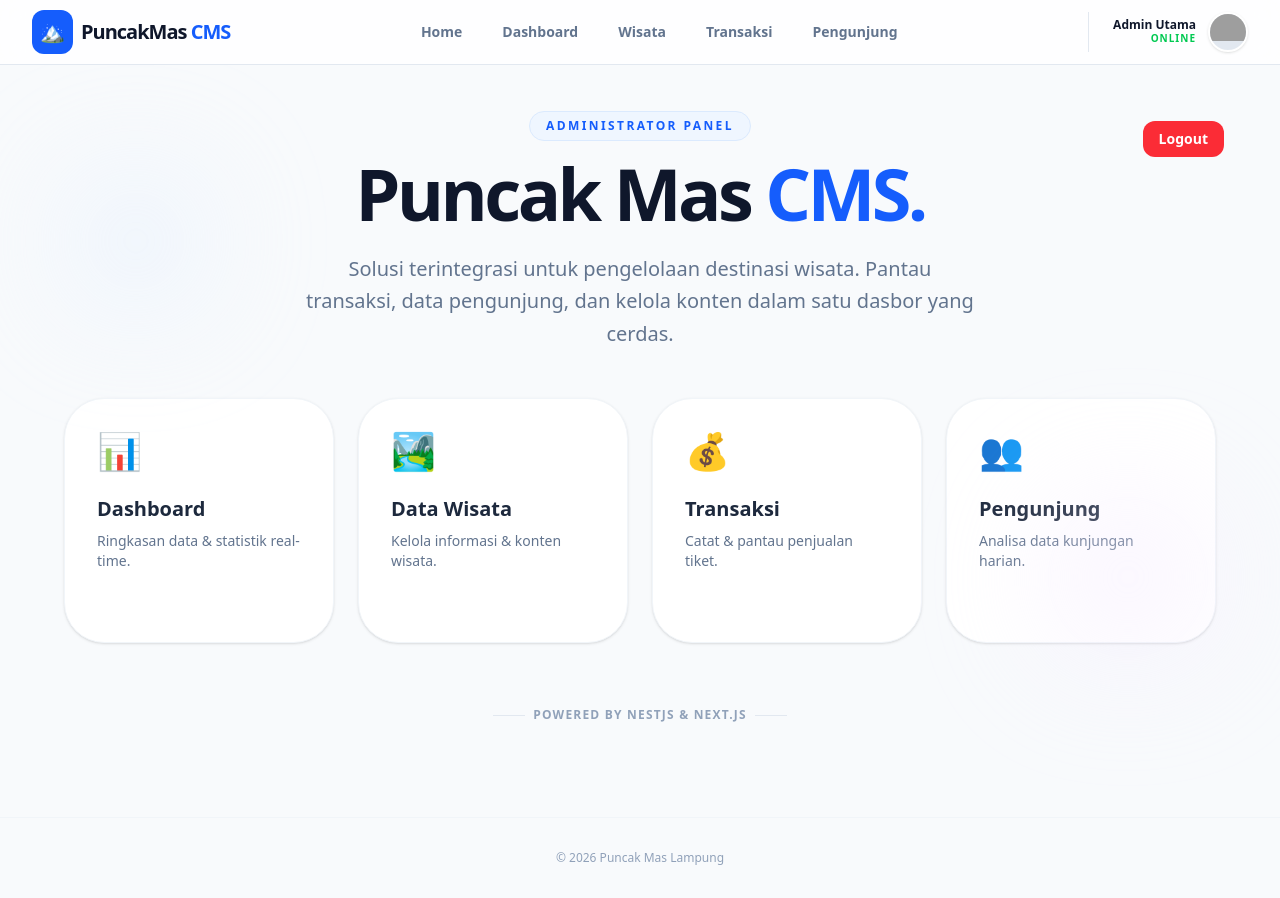
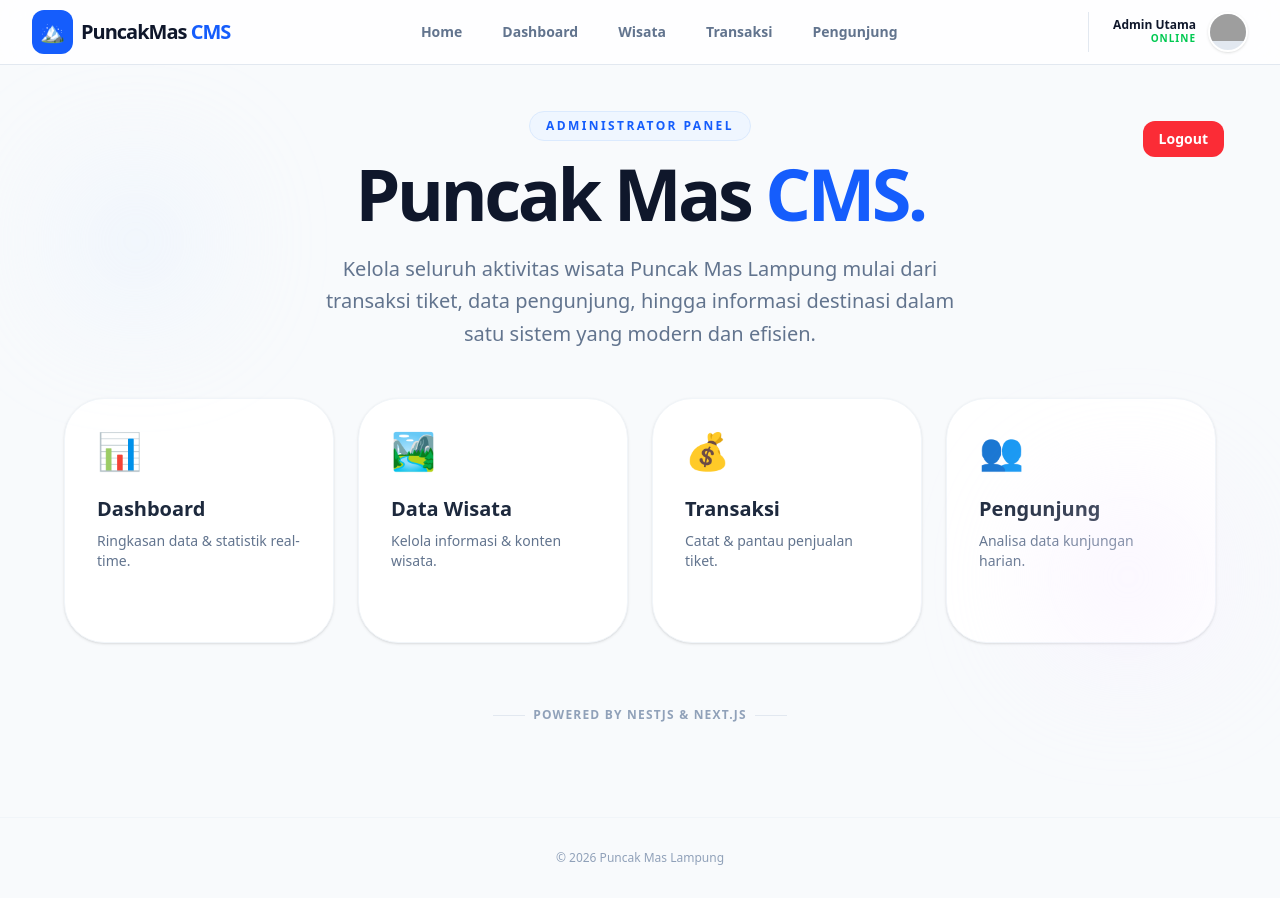
Before and after one commit to jonrenaldomarbun-source/TelukHebat_PuncakMasApp, a Next.js app in the folder cms-frontend/: page / in a window 1280 px wide. Built offline with nearby package versions, Linux system fonts and the light colour scheme; sample sign-in values are in the browser's storage; grey boxes are pictures that could not be loaded.

Commit message:
perbaiki cms

```diff
--- a/cms-frontend/src/app/detail_wisata/page.tsx
+++ b/cms-frontend/src/app/detail_wisata/page.tsx
@@ -11,7 +11,7 @@ export default function Wisata() {
     deskripsi:
       "Puncak Mas merupakan destinasi wisata ikonik di atas perbukitan Kota Bandar Lampung. Menawarkan kombinasi sempurna antara udara sejuk pegunungan dan panorama perkotaan dari ketinggian. Tempat ini menjadi favorit keluarga untuk menikmati sunset dan keindahan lampu kota di malam hari.",
     gambar:
-      "https://images.unsplash.com/photo-1501785888041-af3ef285b470?auto=format&fit=crop&q=80&w=1000",
+      "https://yawisata.com/wp-content/uploads/2023/01/puncak-mas-lampung.jpg",
     fasilitas: [
       "🎡 Spot Foto Instagramable",
       "🚗 Area Parkir Luas",
--- a/cms-frontend/src/app/page.tsx
+++ b/cms-frontend/src/app/page.tsx
@@ -43,8 +43,8 @@ export default function Home() {
         </h1>
 
         <p className="text-slate-500 text-lg md:text-xl max-w-2xl mx-auto leading-relaxed font-medium">
-          Solusi terintegrasi untuk pengelolaan destinasi wisata.
-          Pantau transaksi, data pengunjung, dan kelola konten dalam satu dasbor yang cerdas.
+          Kelola seluruh aktivitas wisata Puncak Mas Lampung mulai dari transaksi tiket,
+          data pengunjung, hingga informasi destinasi dalam satu sistem yang modern dan efisien.
         </p>
       </div>
 
--- a/cms-frontend/src/app/transaksi/page.tsx
+++ b/cms-frontend/src/app/transaksi/page.tsx
@@ -14,7 +14,7 @@ export default function Transaksi() {
   const [data, setData] = useState<TransaksiType[]>([]);
   const [nama, setNama] = useState("");
   const [jumlah, setJumlah] = useState(1);
-  const [harga, setHarga] = useState(10000);
+  const [harga, setHarga] = useState(20000);
   const [loading, setLoading] = useState(false);
 
   // --- STATE TOKEN BARU ---
@@ -63,7 +63,7 @@ export default function Transaksi() {
         method: "POST",
         headers: {
           "Content-Type": "application/json",
-          "Authorization": `Bearer ${token}` // <--- Kirim Token ke NestJS
+          "Authorization": `Bearer ${token}` // Kirim Token ke NestJS
         },
         body: JSON.stringify(payload),
       });
@@ -72,7 +72,7 @@ export default function Transaksi() {
         fetchData();
         setNama("");
         setJumlah(1);
-        setHarga(10000);
+        setHarga(20000);
       } else {
         const errorRes = await res.json();
         alert(`Gagal: ${errorRes.message || "Akses Ditolak!"}`);
@@ -90,7 +90,7 @@ export default function Transaksi() {
       const res = await fetch(`${API_URL}/${id}`, {
         method: "DELETE",
         headers: {
-          "Authorization": `Bearer ${token}` // <--- Kirim Token ke NestJS
+          "Authorization": `Bearer ${token}` //  Kirim Token ke NestJS
         }
       });
 
```
